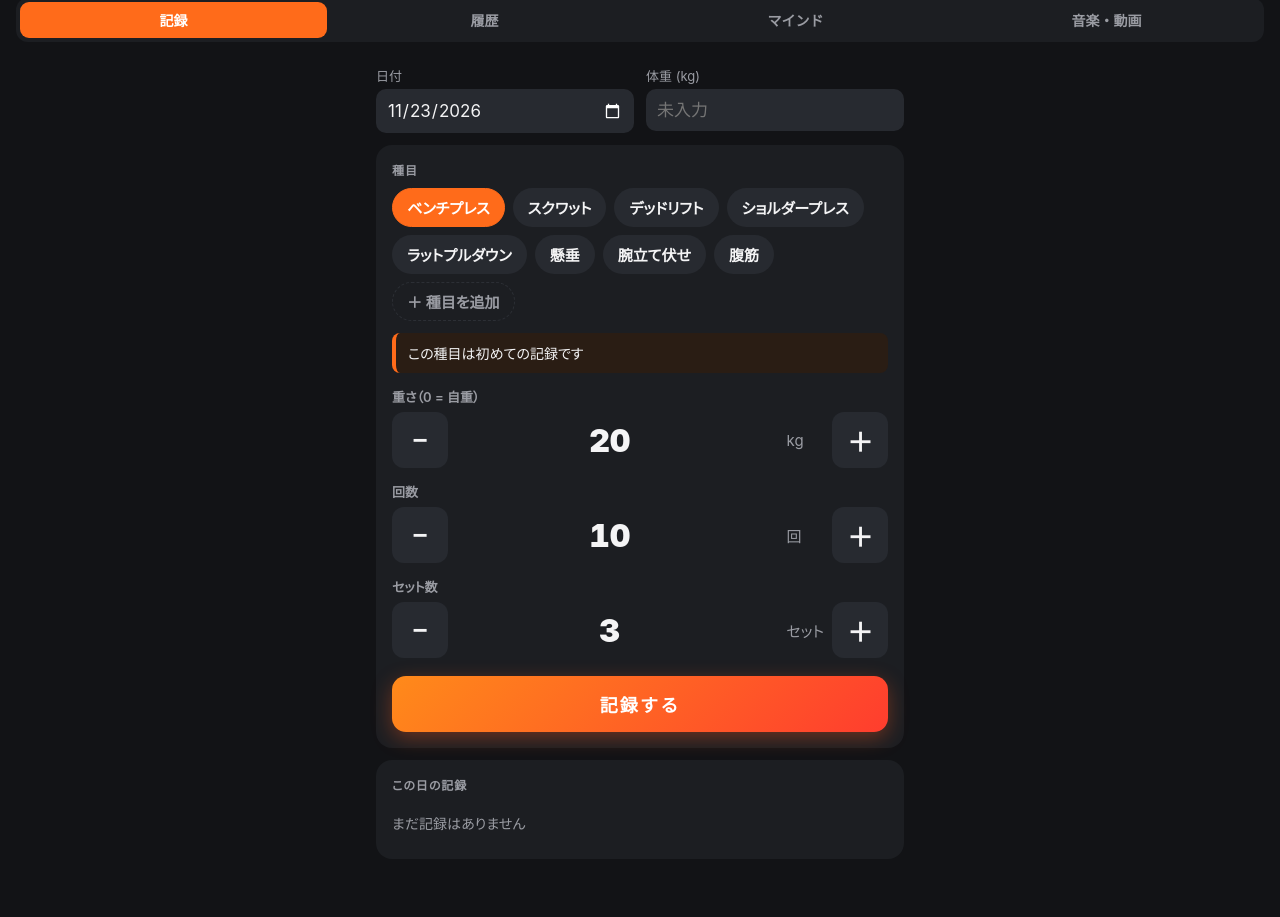
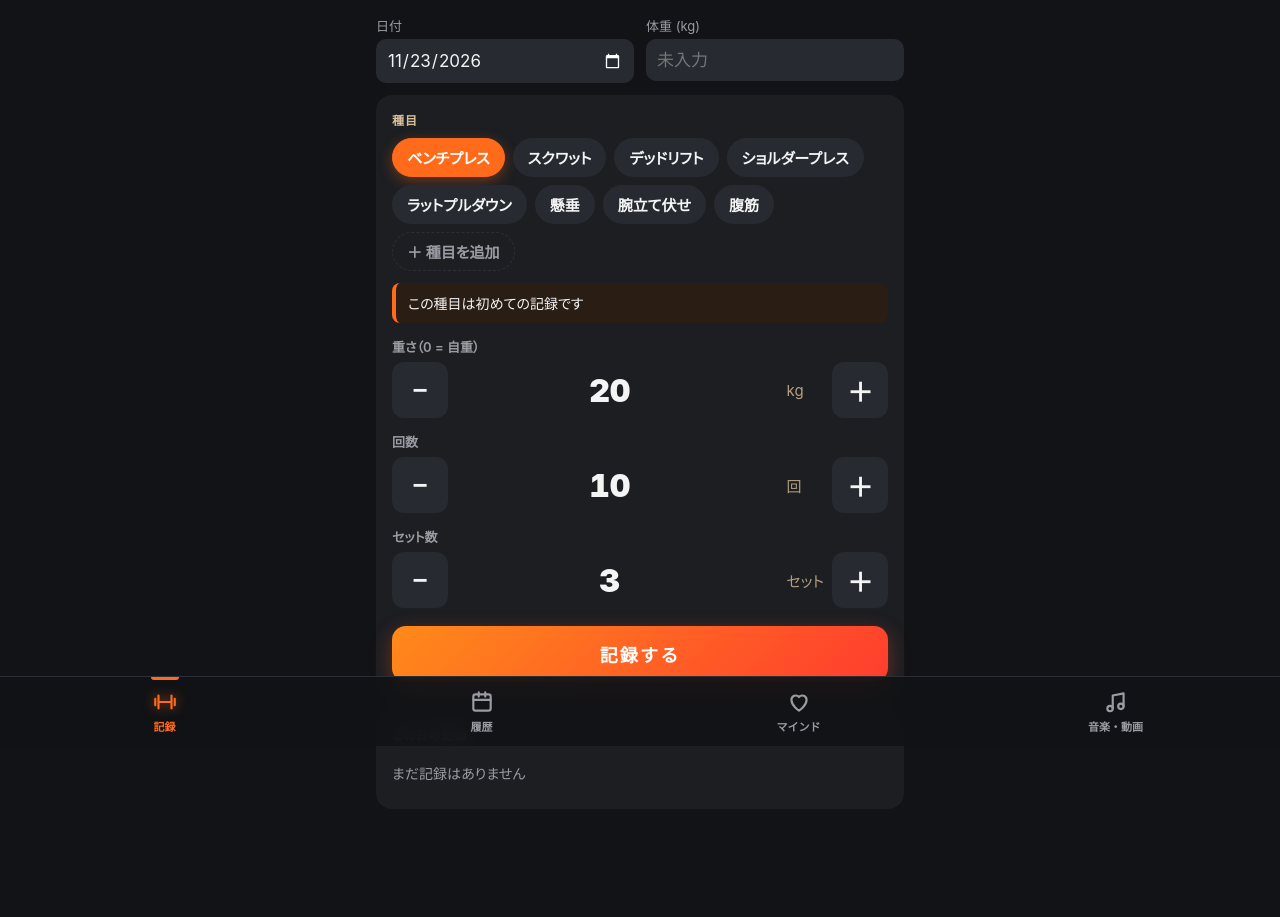
Before and after one commit to yoshikoro1022/kintore, a plain HTML site: page index.html in a window 1280 px wide. Shown: the part 54-971 px from the top of the page. Before the commit the page ends 941 px from the top, so only its background shows below. Drawn offline with Linux system fonts and the light colour scheme.

Commit message:
ベージュの差し色と、下のタブバー（自作アイコン付き）を追加
- 見出し・単位をベージュに
- タブを画面下に移動し、アイコン付き・選択中はオレンジに光る形に
- ボタンを押すと少し沈む動きを追加

Co-Authored-By: Claude Opus 5.5 <noreply@anthropic.com>
Claude-Session: https://claude.ai/code/session_016VAcHiBzAcG93EbvHUCsk9

```diff
--- a/index.html
+++ b/index.html
@@ -19,12 +19,6 @@
 <body>
   <header class="top">
     <h1>筋トレ記録</h1>
-    <nav class="tabs">
-      <button class="tab active" data-view="record">記録</button>
-      <button class="tab" data-view="history">履歴</button>
-      <button class="tab" data-view="mind">マインド</button>
-      <button class="tab" data-view="motivation">音楽・動画</button>
-    </nav>
   </header>
 
   <main>
@@ -134,6 +128,15 @@
     </section>
   </main>
 
+  <!-- 下のタブ(親指で押しやすいように画面の下に置いています)
+       アイコンは自作の線画なので著作権の心配はありません -->
+  <nav class="tabs">
+    <button class="tab active" data-view="record"><svg class="tab-icon" viewBox="0 0 24 24" aria-hidden="true"><path d="M3 9v6M6 6v12M18 6v12M21 9v6M6 12h12"/></svg><span>記録</span></button>
+    <button class="tab" data-view="history"><svg class="tab-icon" viewBox="0 0 24 24" aria-hidden="true"><rect x="4" y="5" width="16" height="15" rx="2"/><path d="M4 10h16M9 3v4M15 3v4"/></svg><span>履歴</span></button>
+    <button class="tab" data-view="mind"><svg class="tab-icon" viewBox="0 0 24 24" aria-hidden="true"><path d="M12 20s-7-4.4-7-10a4 4 0 0 1 7-2.6A4 4 0 0 1 19 10c0 5.6-7 10-7 10z"/></svg><span>マインド</span></button>
+    <button class="tab" data-view="motivation"><svg class="tab-icon" viewBox="0 0 24 24" aria-hidden="true"><path d="M9 18V6l10-2v12"/><circle cx="6.5" cy="18" r="2.5"/><circle cx="16.5" cy="16" r="2.5"/></svg><span>音楽・動画</span></button>
+  </nav>
+
   <div id="toast" class="toast" role="status"></div>
   <script src="app.js"></script>
 </body>
--- a/style.css
+++ b/style.css
@@ -14,6 +14,7 @@
   --accent: #ff6b1a;      /* 差し色(オレンジ) */
   --accent-weak: #2a1d14; /* 差し色のうすい版 */
   --on-accent: #ffffff;   /* オレンジの上に乗る文字 */
+  --beige: #d8bf98;       /* 差し色2(ベージュ):見出しや単位などに少しだけ */
   --danger: #ff6b6b;      /* 削除など */
   --primary-bg: linear-gradient(135deg, #ff8a1a, #ff3d2e); /* 「記録する」ボタン */
   --primary-shadow: 0 6px 20px rgba(255, 90, 30, .35);
@@ -195,26 +196,50 @@ textarea {
 body { font-feature-settings: "palt"; }
 
 /* タイトル:太い斜め文字+左にオレンジの線 */
-.top { background: var(--bg); border-bottom: 0; padding-bottom: 8px; }
+.top { background: var(--bg); border-bottom: 0; padding-bottom: 2px; }
 .top h1 { font-size: 22px; font-weight: 900; font-style: italic; letter-spacing: .04em; margin-bottom: 10px; }
 .top h1::before {
   content: ""; display: inline-block; width: 6px; height: 18px; margin-right: 8px;
   background: var(--accent); transform: skewX(-15deg); vertical-align: -2px;
 }
 
-/* タブ:押されているものがオレンジのボタンになる */
-.tabs { gap: 4px; background: var(--card); padding: 4px; border-radius: 12px; }
-.tab { border: 0; border-radius: 9px; padding: 8px 2px; font-size: 14px; }
-.tab.active { background: var(--accent); color: var(--on-accent); }
+/* 下のタブバー:親指で押しやすい位置。選ばれているタブはオレンジに光る */
+main { padding-bottom: calc(96px + env(safe-area-inset-bottom)); }
+.tabs {
+  position: fixed; left: 0; right: 0; bottom: 0; z-index: 20;
+  background: rgba(18, 19, 22, .92); -webkit-backdrop-filter: blur(12px); backdrop-filter: blur(12px);
+  border-top: 1px solid var(--line);
+  padding: 6px 6px calc(6px + env(safe-area-inset-bottom));
+}
+.tab {
+  position: relative; display: flex; flex-direction: column; align-items: center; gap: 3px;
+  border: 0; padding: 6px 2px; font-size: 11px; font-weight: 700; color: var(--sub);
+  transition: color .15s, transform .1s;
+}
+.tab-icon { width: 26px; height: 26px; fill: none; stroke: currentColor; stroke-width: 2; stroke-linecap: round; stroke-linejoin: round; }
+.tab.active { color: var(--accent); border: 0; }
+.tab.active .tab-icon { filter: drop-shadow(0 0 6px rgba(255, 107, 26, .6)); }
+.tab.active::before { /* 上に短いオレンジの線 */
+  content: ""; position: absolute; top: -6px; width: 28px; height: 3px; border-radius: 0 0 3px 3px; background: var(--accent);
+}
+.toast { bottom: calc(90px + env(safe-area-inset-bottom)); }
+.player { scroll-margin-top: 70px; }
+
+/* 押したときに少し沈む動き(押した手ごたえ) */
+.tab:active, .chip:active, .step:active, .primary:active, .link-btn:active, .mic-btn:active { transform: scale(.95); }
+.chip, .step, .primary, .link-btn, .mic-btn { transition: transform .1s, background-color .15s, box-shadow .15s; }
 
 /* カード・見出し */
 .card { border: 0; border-radius: 16px; }
-.card-title { letter-spacing: .08em; font-size: 12px; font-weight: 800; }
+.card-title { letter-spacing: .08em; font-size: 12px; font-weight: 800; color: var(--beige); }
+.top h1 { color: var(--beige); }
+.unit, .history-head .bw { color: var(--beige); opacity: .8; }
+.history-head h3 { color: var(--beige); }
 
 /* 枠線をなくしてすっきり */
 input, textarea { background: var(--chip-bg); border-color: transparent; }
 .chip { font-weight: 600; background: var(--chip-bg); border-color: transparent; }
-.chip.active { color: var(--on-accent); }
+.chip.active { color: var(--on-accent); box-shadow: 0 4px 14px rgba(255, 107, 26, .35); }
 .chip.add { background: transparent; border-color: var(--line); }
 .step, .link-btn { background: var(--chip-bg); border: 0; font-weight: 700; }
 .video-thumb { border: 0; background-color: var(--chip-bg); }
--- a/sw.js
+++ b/sw.js
@@ -3,7 +3,7 @@
 // 一度読み込んだファイルをスマホの中にコピー(キャッシュ)しておきます。
 // 電波があるときは最新版を取りに行き、ないときはコピーを使います。
 
-const CACHE = 'kintore-v5';
+const CACHE = 'kintore-v6';
 const FILES = ['./', './index.html', './style.css', './app.js', './manifest.json', './icon-180.png', './icon-192.png', './icon-512.png'];
 
 self.addEventListener('install', (e) => {
```
